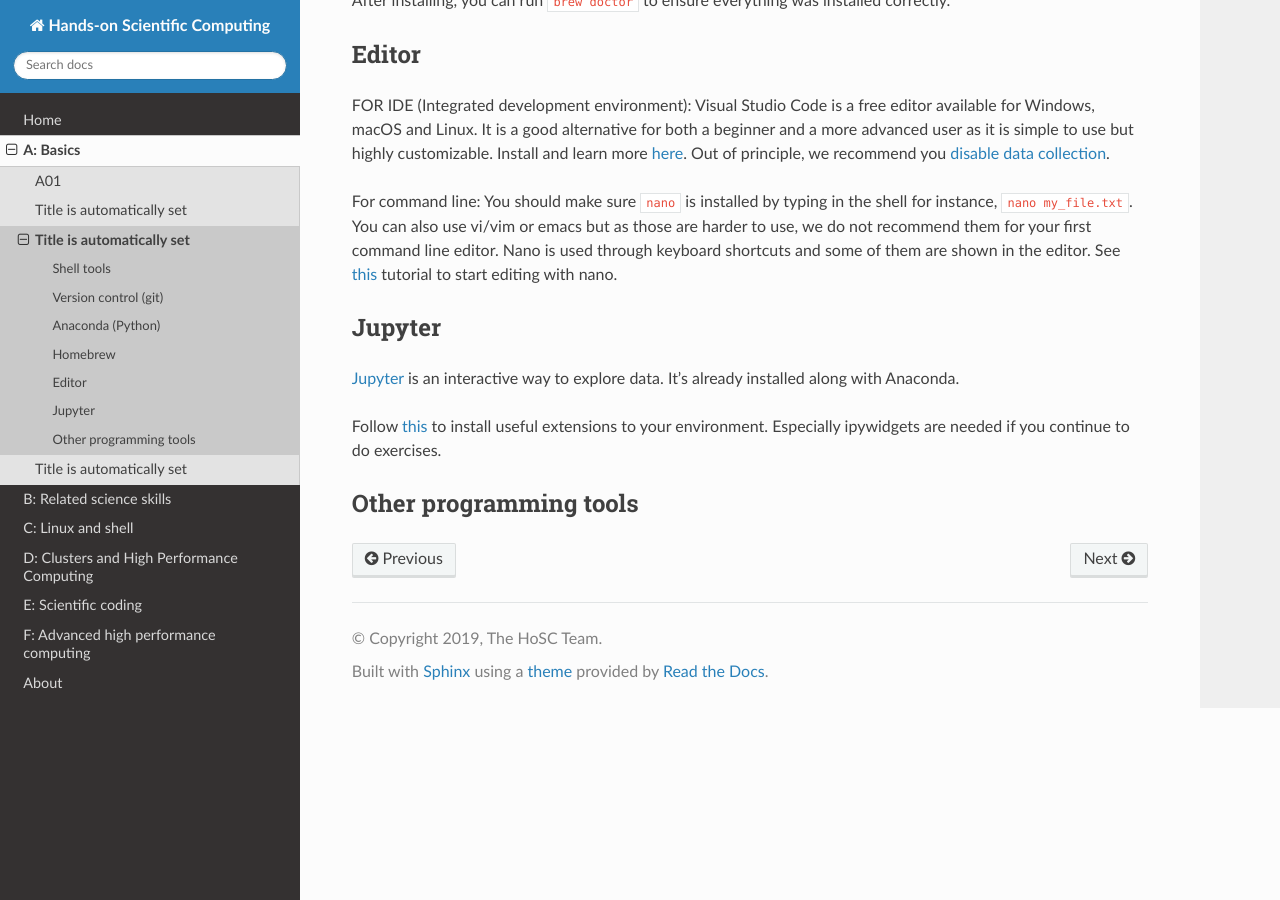
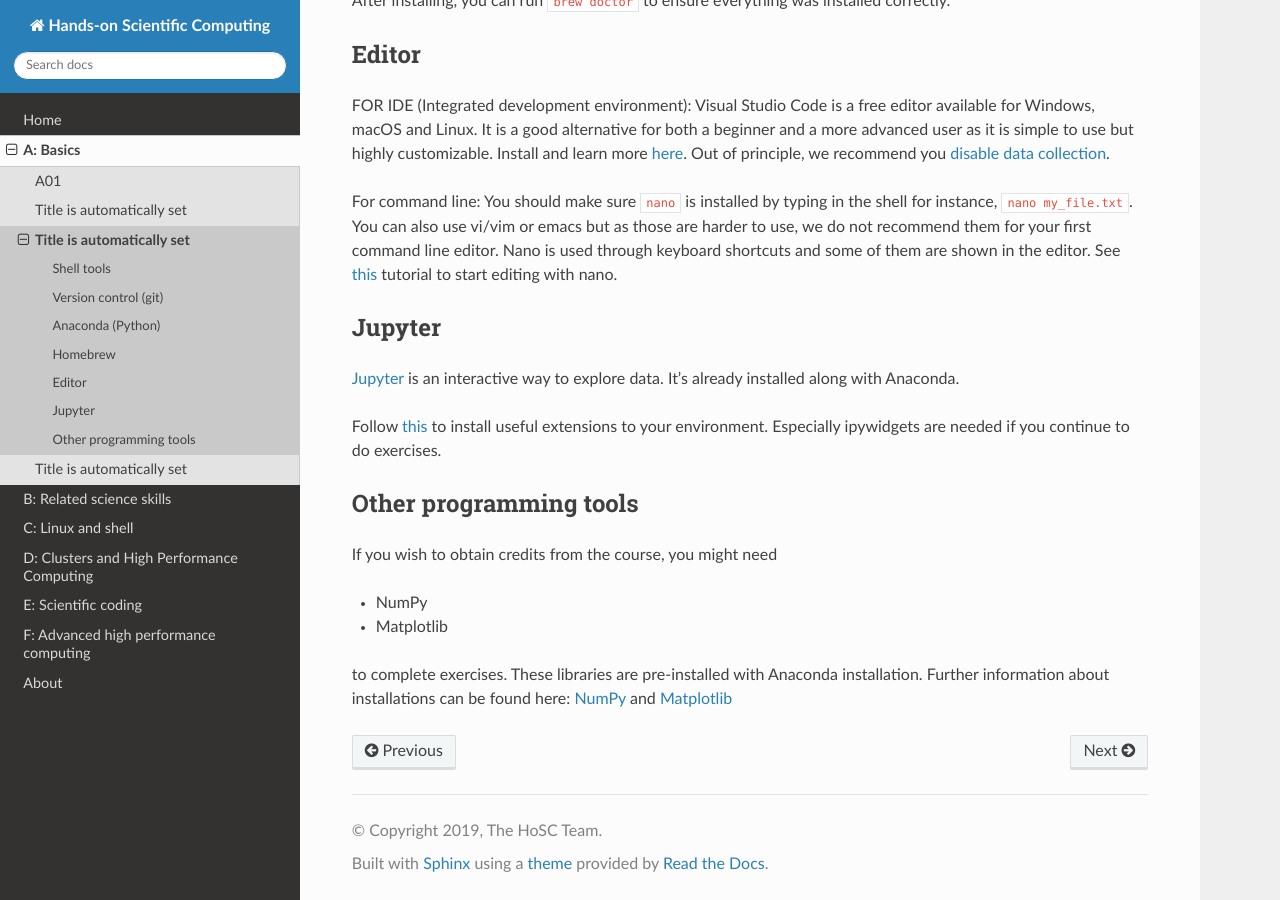
Before and after one commit to coderefinery/handsonscicomp, a Sphinx documentation site: the page built from source/A/A11.rst, in a window 1280 px wide and 900 px high, scrolled down 1522 px. Built offline with Sphinx 7.4.7 and the Read the Docs theme 2.0.0, drawn with Linux system fonts in a browser that asks for light colours.

Commit message:
added mention of numpy, matplotlib installation

```diff
--- a/source/A/A11.rst
+++ b/source/A/A11.rst
@@ -100,3 +100,12 @@ environment. Especially ipywidgets are needed if you continue to do exercises.
 
 Other programming tools
 -----------------------
+
+If you wish to obtain credits from the course, you might need
+
+* NumPy
+* Matplotlib
+
+to complete exercises. These libraries are pre-installed with Anaconda installation.
+Further information about installations can be found here: `NumPy <https://numpy.org/install/>`_
+and `Matplotlib <https://matplotlib.org/3.3.2/users/installing.html>`_
```
Also changed, not shown: source/A/A10.rst (+10 -0 lines), source/A/A12.rst (+9 -0 lines).
